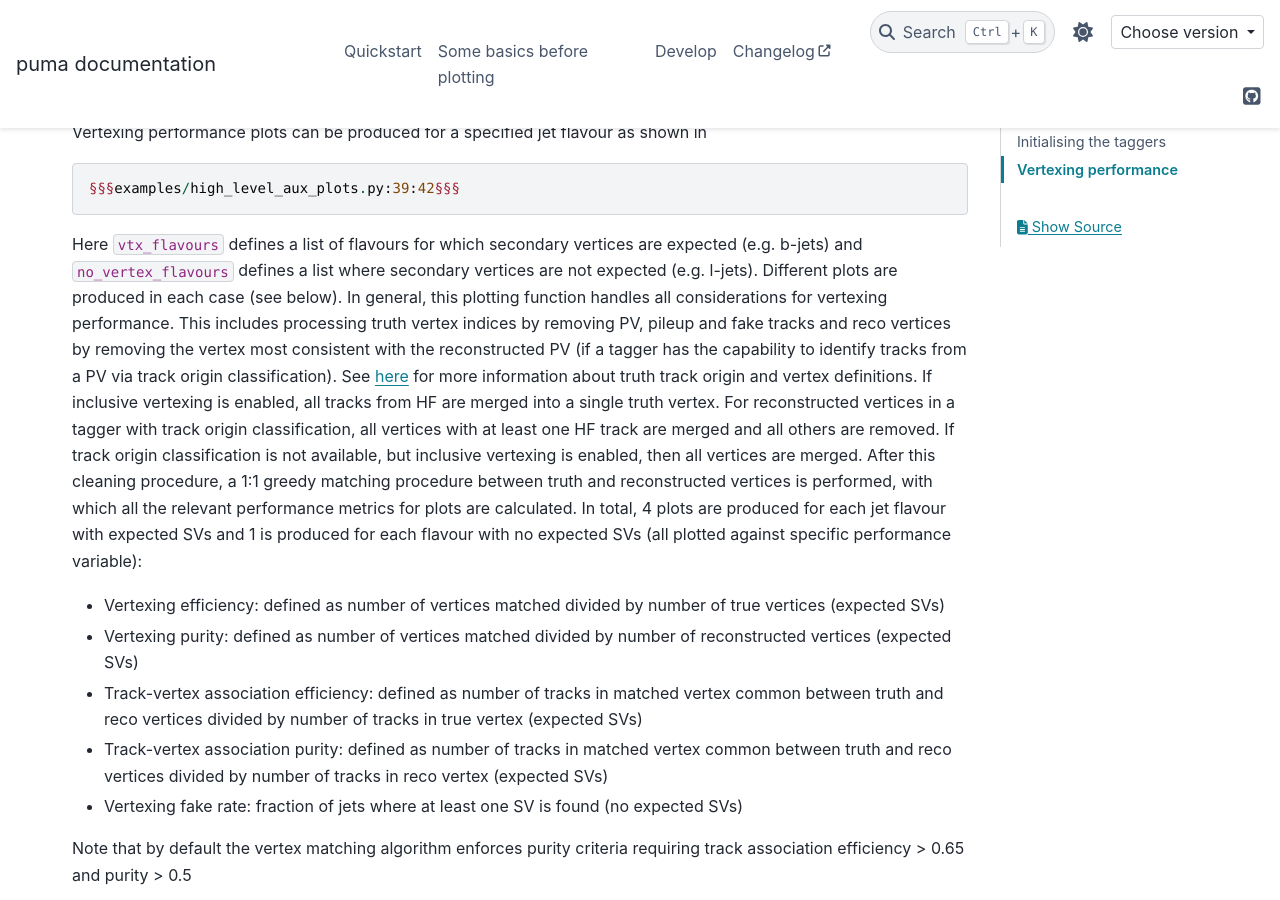
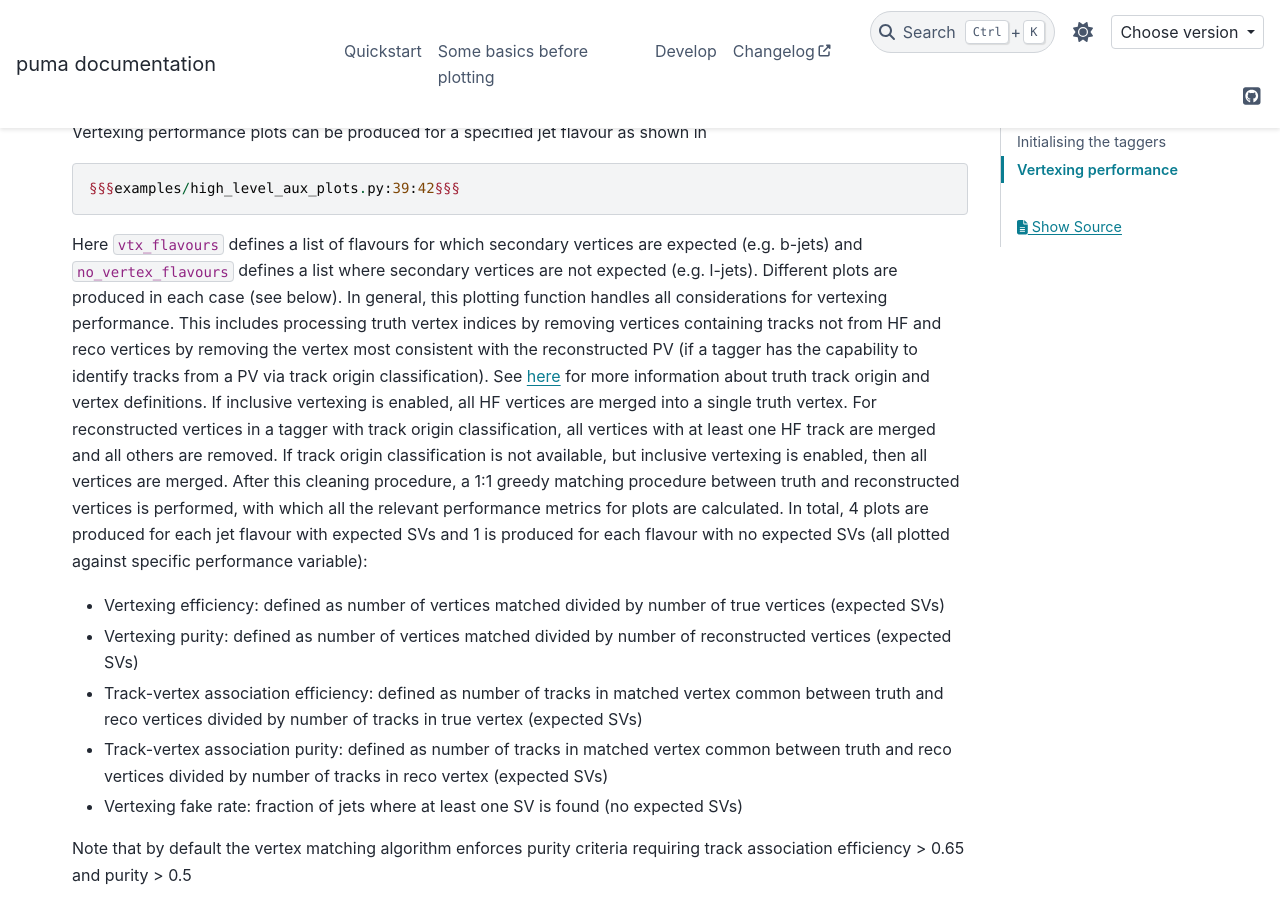
Before and after one commit to umami-hep/puma, a Sphinx documentation site: the page built from docs/source/examples/high_level_aux_api.md, in a window 1280 px wide and 900 px high, scrolled down 747 px. Built offline with Sphinx 7.4.7 and the PyData theme 0.15.4, drawn with Linux system fonts in a browser that asks for light colours; the version number is read from the project's files by our own code.

````diff
--- a/docs/source/examples/high_level_aux_api.md
+++ b/docs/source/examples/high_level_aux_api.md
@@ -33,11 +33,11 @@ Vertexing performance plots can be produced for a specified jet flavour as shown
 Here ```vtx_flavours``` defines a list of flavours for which secondary vertices are expected (e.g. b-jets)
 and ```no_vertex_flavours``` defines a list where secondary vertices are not expected (e.g. l-jets). Different
 plots are produced in each case (see below). In general, this plotting function handles all considerations
-for vertexing performance. This includes processing truth vertex indices by removing PV, pileup and fake
-tracks and reco vertices by removing the vertex most consistent with the reconstructed PV (if a tagger has
+for vertexing performance. This includes processing truth vertex indices by removing vertices containing tracks
+not from HF and reco vertices by removing the vertex most consistent with the reconstructed PV (if a tagger has
 the capability to identify tracks from a PV via track origin classification). See
 [here](https://ftag.docs.cern.ch/algorithms/labelling/track_labels/) for more information about truth track
-origin and vertex definitions. If inclusive vertexing is enabled, all tracks from HF are merged into a single
+origin and vertex definitions. If inclusive vertexing is enabled, all HF vertices are merged into a single
 truth vertex. For reconstructed vertices in a tagger with track origin classification, all vertices with at
 least one HF track are merged and all others are removed. If track origin classification is not available, but
 inclusive vertexing is enabled, then all vertices are merged. After this cleaning procedure, a 1:1 greedy matching
````
Also changed, not shown: changelog.md (+1 -0 lines), 2 other files.
